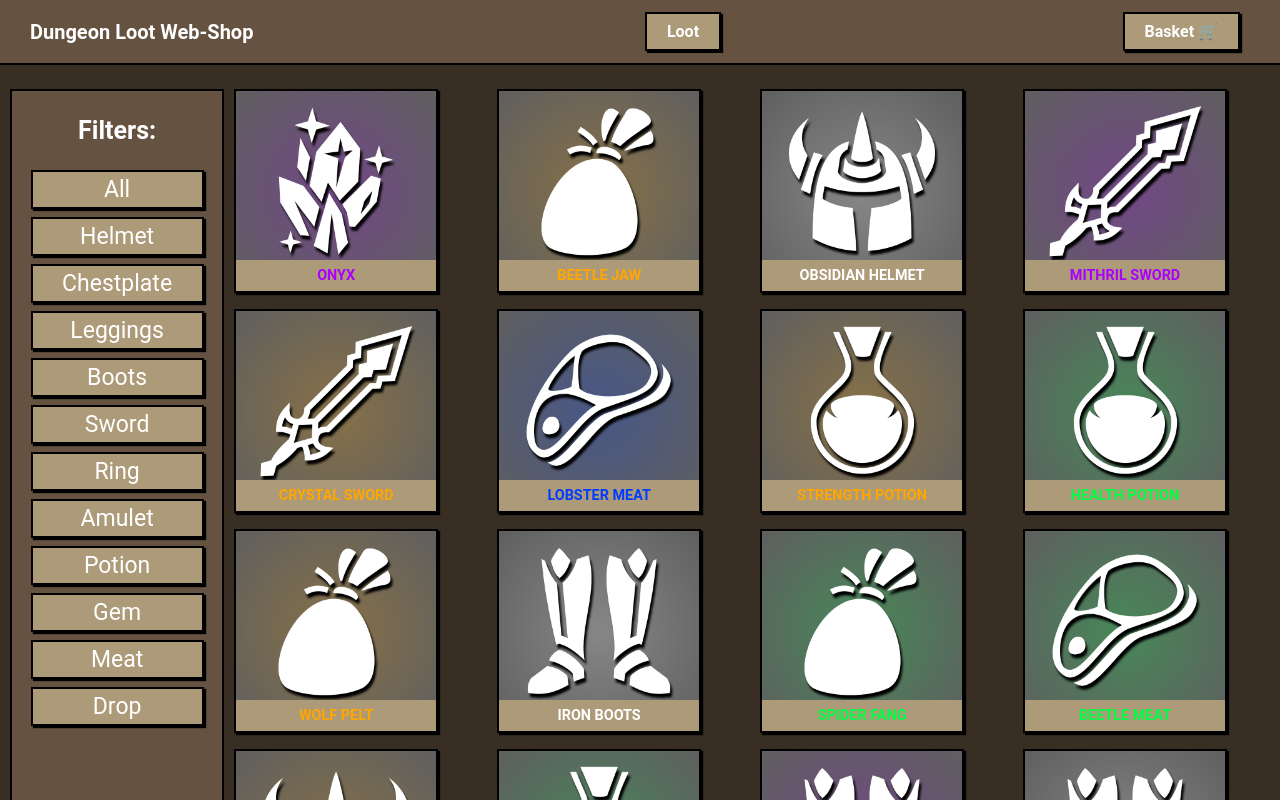
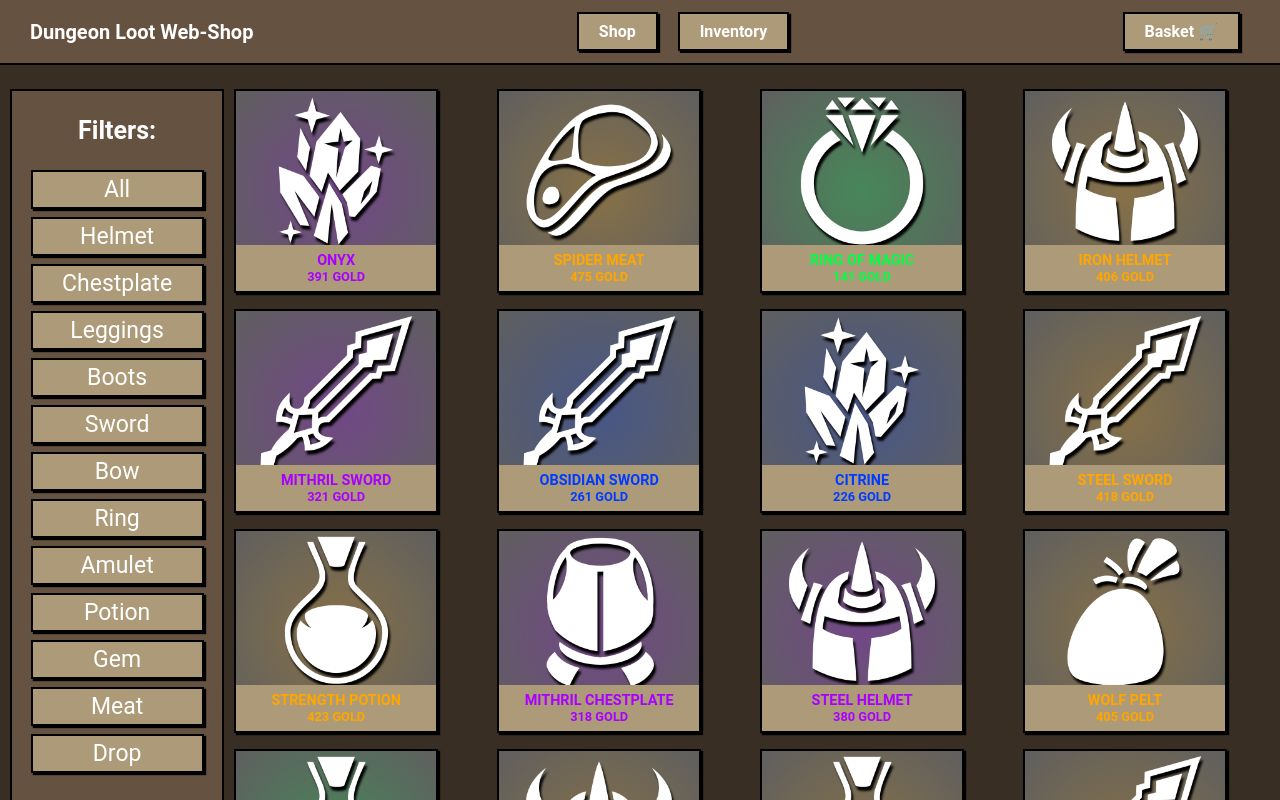
Before and after one commit to kasp470f/react_project, a React (Create React App) app: page / in a window 1280 px wide. Shown: the top 800 px of the page. Built offline with nearby package versions, Linux system fonts and the light colour scheme.

Commit message:
Added a bow

```diff
--- a/src/app.jsx
+++ b/src/app.jsx
@@ -8,6 +8,7 @@ import Navbar from './components/Navbar';
 import Shop from './pages/Shop';
 import Cart from './pages/Cart';
 import Details from './pages/Details';
+import Inventory from './pages/Inventory';
 import Error404 from './pages/Error404';
 
 
@@ -18,6 +19,7 @@ class App extends React.Component {
         this.state = {
             items: itemsGen,
             selection: undefined,
+            basket: [],
         }
         this.onSelect = this.onSelect.bind(this);
         this.onClose = this.onClose.bind(this);
@@ -28,7 +30,7 @@ class App extends React.Component {
             let id = Math.floor(Math.random() * this.state.items.length);
             this.setState({
                 items: this.state.items.map(item => {
-                    if (item.id === id) {
+                    if (item.id === id && !this.state.basket.includes(item)) {
                         return RandomItem(id);
                     }
                     if (this.state.selection !== undefined && this.state.selection.id === id) {
@@ -58,9 +60,10 @@ class App extends React.Component {
                         {/* I V6 blev Switch erstattet af Routes og component erstattet af element*/}
                         <Routes>
                             <Route path='/' exact element={<Shop items={this.state.items} onSelect={this.onSelect} />} />
-                            <Route path='/cart' exact element={<Cart name='Cart' />} />
+                            <Route path='/inventory' exact element={<Inventory />} />
+                            <Route path='/cart' exact element={<Cart basket={this.state.basket} />} />
                             <Route path='/details/:id' exact element={<Details item={this.state.selection} />} />
-                            {/* If path is not correct */}
+                            {/* If path is not correct, send to error 404 page*/}
                             <Route path='*' element={<Error404 />} />
                         </Routes>
                     </div>
--- a/src/components/Navbar.jsx
+++ b/src/components/Navbar.jsx
@@ -9,7 +9,10 @@ function Navbar(props) {
                 <div id="logo">Dungeon Loot Web-Shop</div>
                 <div className="redirects">
                     <ul>
-                        <Link to='/'><li><span>Loot</span></li></Link>
+                        <Link to='/'><li><span>Shop</span></li></Link>
+                    </ul>
+                    <ul>
+                        <Link to='/inventory'><li><span>Inventory</span></li></Link>
                     </ul>
                 </div>
                 <Link to='/cart'>
--- a/src/components/itemComponents.jsx
+++ b/src/components/itemComponents.jsx
@@ -12,8 +12,11 @@ function ItemComponent(props) {
     return (
         <div onClick={onClick} style={{ background: "radial-gradient(circle, " + RarityColor(props) + " -300%, #5f5f5f)" }}>
             <Link to={`/details/${props.id}`}>
-                <img src={require("../assets/" + props.icon)} alt="the Game Object" />
-                <div className="itemTag" style={{ color: RarityColor(props) }}>{props.name}</div>
+                <img src={require("../assets/" + props.icon)} alt={props.icon} />
+                <div className="itemTag" style={{ color: RarityColor(props) }}>
+                    <span>{props.name}</span>
+                    <span>{props.price} gold</span>
+                </div>
             </Link>
         </div>
     );
--- a/src/generator/itemText.js
+++ b/src/generator/itemData.js
@@ -4,6 +4,7 @@ export let types = [
     "Leggings",
     "Boots",
     "Sword",
+    "Bow",
     "Ring",
     "Amulet",
     "Potion",
@@ -70,6 +71,17 @@ export let itemNames = {
         "Dragon Sword",
         "Crystal Sword",
         "Obsidian Sword"
+    ],
+    "Bow": [
+        "Wooden Bow",
+        "Iron Bow",
+        "Steel Bow",
+        "Mithril Bow",
+        "Adamant Bow",
+        "Rune Bow",
+        "Dragon Bow",
+        "Crystal Bow",
+        "Obsidian Bow"
     ],
     "Gem": [
         "Ruby",
--- a/src/generator/itemGenerator.js
+++ b/src/generator/itemGenerator.js
@@ -1,10 +1,14 @@
-import { types, rarities, itemNames } from "./itemText";
+import { types, rarities, itemNames } from "./itemData";
 
 export function RandomItem(uniqueID) {
     let type = types[Math.floor(Math.random() * types.length)];
     let rarity = rarities[Math.floor(Math.random() * rarities.length)];
     let name = itemNames[type][Math.floor(Math.random() * itemNames[type].length)];
-    let price = Math.floor(Math.random() * 100) + 1;
+
+    // Change price based on rarity
+    let price = PriceGen(rarity);
+
+    // let price = Math.floor(Math.random() * 100) + 1;
     let amount = (type === "Gem" || type === "Meat" || type === "Potion" || type === "Drop") ? Math.floor(Math.random() * 10) + 1 : 1;
 
     return {
@@ -27,3 +31,28 @@ export function RandomItemCollection(count) {
     }
     return items;
 }
+
+function PriceGen(rarity) {
+    let price = 0;
+    switch (rarity) {
+        case "Common":
+            price = Math.floor(Math.random() * 100) + 1;
+            break;
+        case "Uncommon":
+            price = Math.floor(Math.random() * 100) + 101;
+            break;
+        case "Rare":
+            price = Math.floor(Math.random() * 100) + 201;
+            break;
+        case "Epic":
+            price = Math.floor(Math.random() * 100) + 301;
+            break;
+        case "Legendary":
+            price = Math.floor(Math.random() * 100) + 401;
+            break;
+        default:
+            price = Math.floor(Math.random() * 100) + 1;
+            break;
+    }
+    return price;
+}
--- a/src/pages/Details.jsx
+++ b/src/pages/Details.jsx
@@ -14,12 +14,12 @@ function Details(props) {
                 <div className="detailsColumn" id="image">
                     <div className="detailsImageContainer">
                         <div style={{ background: "radial-gradient(circle, " + RarityColor(itemInfo) + " -300%, #5f5f5f)" }}>
-                            <img src={require("../assets/" + itemInfo.icon)} alt="the Game Object"/>
+                            <img src={require("../assets/" + itemInfo.icon)} alt={itemInfo.icon}/>
                         </div>
                     </div>
                 </div>
                 <div className="itemPrice" id="price">
-                        <p>Price: <i>{itemInfo.price}</i> $</p>
+                        <p>Price: <i>{itemInfo.price}</i> gold</p>
                     </div>
                 <div className="detailsColumn" id="info">
                     <div className="detailsInfo">
--- a/src/pages/Error404.jsx
+++ b/src/pages/Error404.jsx
@@ -1,4 +1,5 @@
 import React from 'react';
+import { Link } from 'react-router-dom';
 
 function Error404() {
     return (
@@ -6,6 +7,7 @@ function Error404() {
             <div>
                 <h1>404</h1>
                 <p>Page not found</p>
+                <Link to='/'>Go back to the homepage</Link>
             </div>
         </div>
     );
--- /dev/null
+++ b/src/pages/Inventory.jsx
@@ -0,0 +1,9 @@
+import React from "react";
+
+function Inventory (props) {
+    return (
+        <div>Inventory</div>
+    );
+}
+
+export default Inventory;
--- a/src/pages/Shop.jsx
+++ b/src/pages/Shop.jsx
@@ -1,7 +1,7 @@
 import React, { useState } from "react";
 import '../stylesheet.css';
 import ItemComponent from "../components/itemComponents";
-import { types } from "../generator/itemText";
+import { types } from "../generator/itemData";
 
 const FILTER_MAP = MapFilters();
 
--- a/src/stylesheet.css
+++ b/src/stylesheet.css
@@ -128,6 +128,10 @@ body {
     overflow: hidden;
 }
 
+.navbar .redirects {
+    display: flex;
+}
+
 .navbar .redirects li {
     float: left;
     cursor: pointer;
@@ -242,7 +246,7 @@ body {
 
     /* Center the image */
     position: absolute;
-    top: 45%;
+    top: 40%;
     left: 50%;
     transform: translate(-50%, -50%);
 
@@ -257,6 +261,8 @@ body {
 
 .itemTag {
     font-size: 90%;
+    display: flex;
+    flex-direction: column;
 
     /* Make it appear over the image */
     position: absolute;
@@ -271,6 +277,10 @@ body {
     padding: 3.5% 0;
     font-weight: bold;
     text-transform: uppercase;
+}
+
+.itemTag span:nth-child(2){
+    font-size: 0.8rem;
 }
 
 /* Basket CSS */
```
Also changed, not shown: src/assets/bow.png (added).
